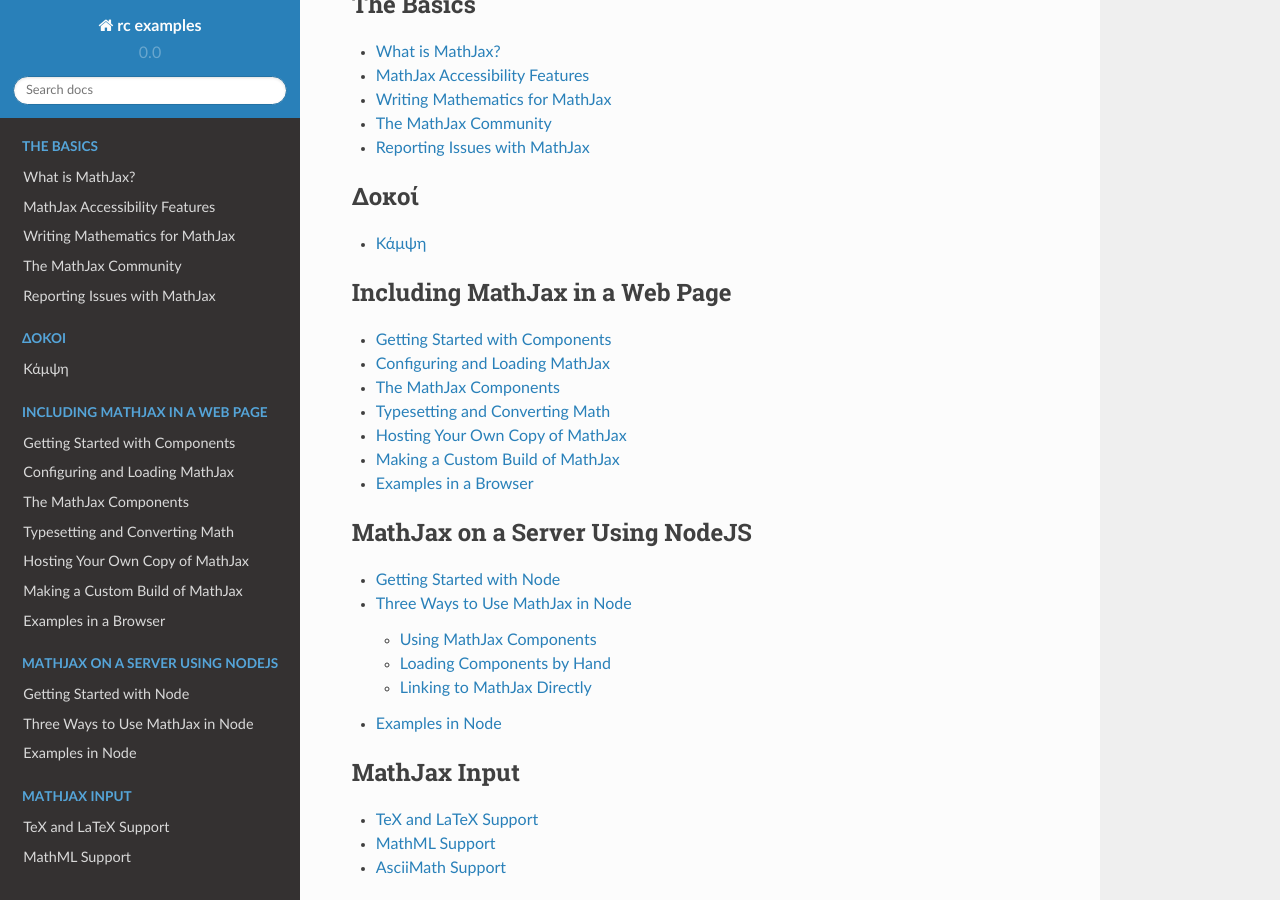
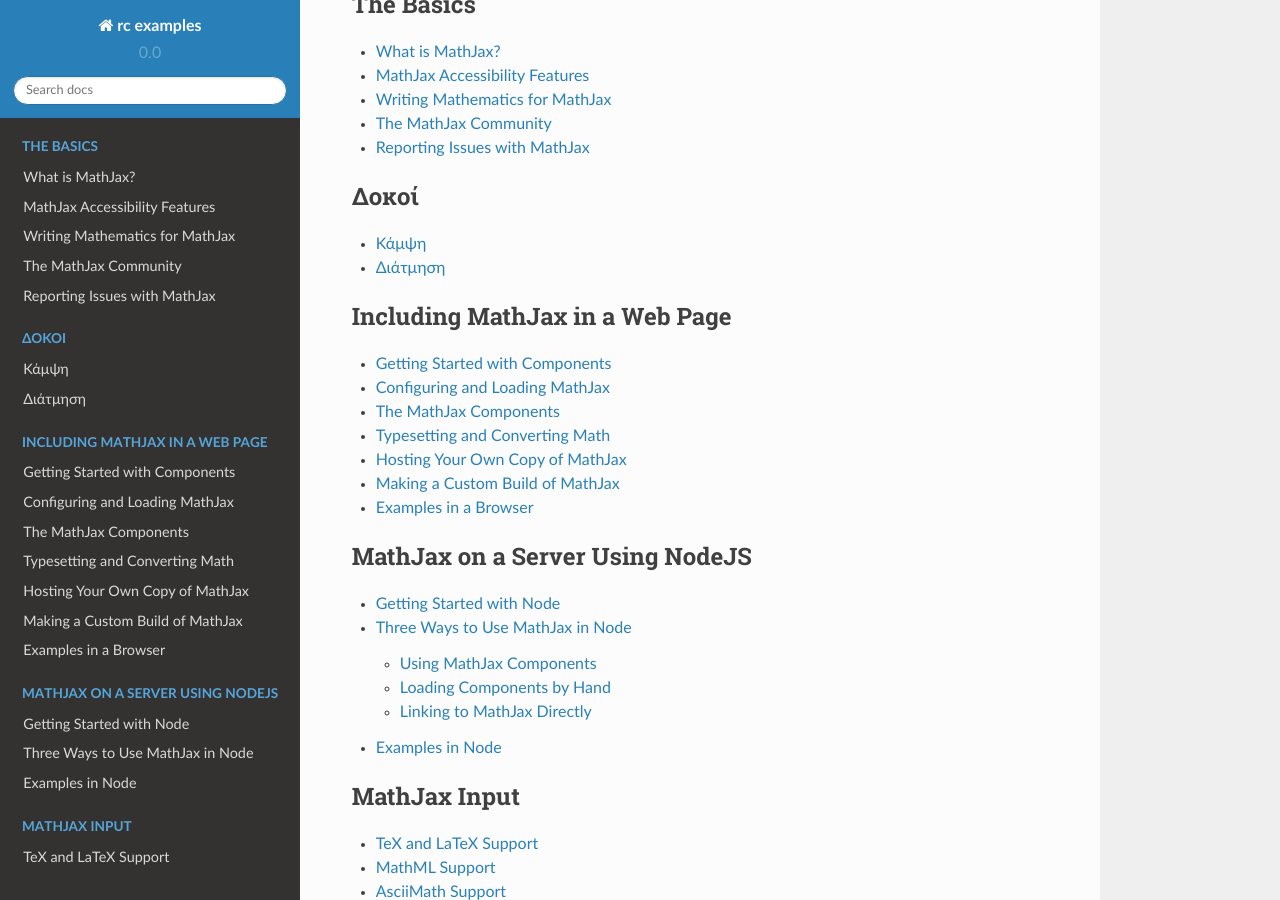
Before and after one commit to panagop/beton_examples_sphinx, a Sphinx documentation site: the page built from source/index.rst, in a window 1280 px wide and 900 px high, scrolled down 336 px. Built offline with Sphinx 7.4.7 and the Read the Docs theme 2.0.0, drawn with Linux system fonts in a browser that asks for light colours.

Commit message:
Update index.rst

```diff
--- a/source/index.rst
+++ b/source/index.rst
@@ -29,6 +29,7 @@
     :maxdepth: 1
 
     Κάμψη                             <beams/flex>
+    Διάτμηση                          <beams/shear.md>
 
 .. toctree::
    :caption: Including MathJax in a Web Page
```
